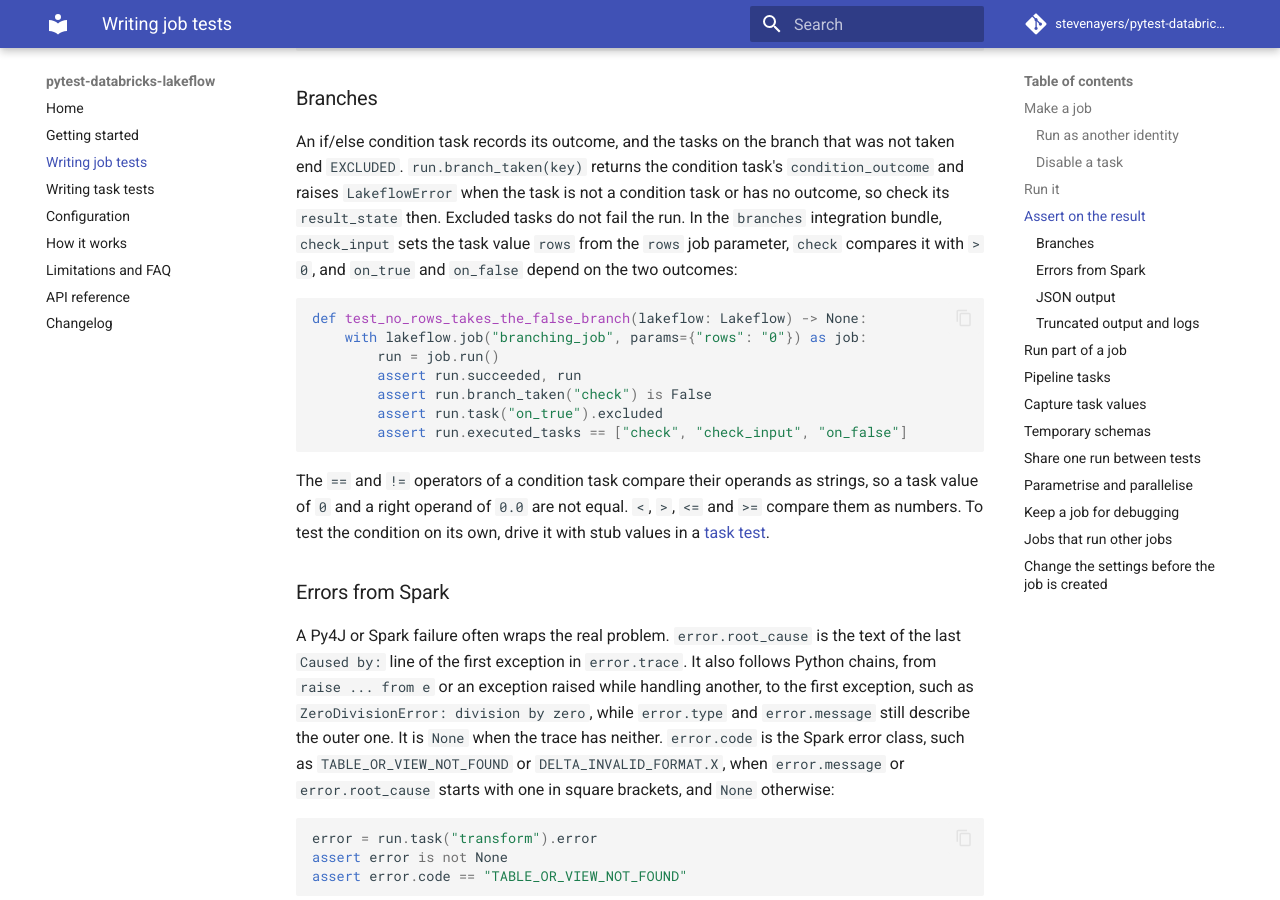
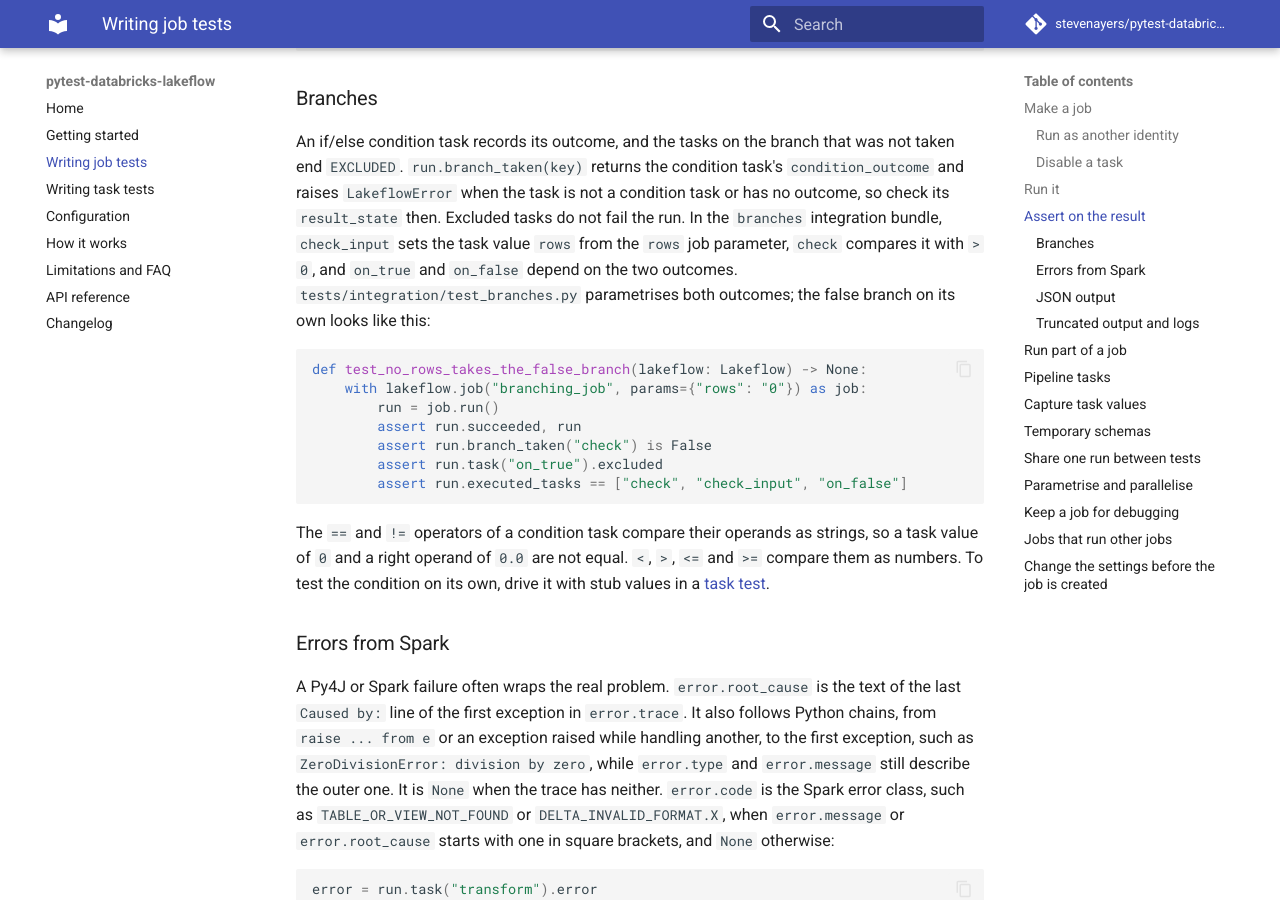
Before and after one commit to stevenayers/pytest-databricks-lakeflow, an MkDocs documentation site: the page built from docs/job-tests.md, in a window 1280 px wide and 900 px high, scrolled down 6203 px. Built offline with MkDocs 1.6.1 and Material for MkDocs 9.7.7, drawn with Linux system fonts in a browser that asks for light colours; comment, search, counter and statistics services are not loaded.

Commit message:
docs: say the branches snippet is one case of the parametrised integration test
Co-Authored-By: Claude Fable 5.1 <noreply@anthropic.com>
Claude-Session: https://claude.ai/code/session_01WvrVfruePK1ajHBMUY2MKH

````diff
--- a/docs/job-tests.md
+++ b/docs/job-tests.md
@@ -174,7 +174,7 @@ def test_failure_detail(lakeflow: Lakeflow) -> None:
 
 ### Branches
 
-An if/else condition task records its outcome, and the tasks on the branch that was not taken end `EXCLUDED`. `run.branch_taken(key)` returns the condition task's `condition_outcome` and raises `LakeflowError` when the task is not a condition task or has no outcome, so check its `result_state` then. Excluded tasks do not fail the run. In the `branches` integration bundle, `check_input` sets the task value `rows` from the `rows` job parameter, `check` compares it with `> 0`, and `on_true` and `on_false` depend on the two outcomes:
+An if/else condition task records its outcome, and the tasks on the branch that was not taken end `EXCLUDED`. `run.branch_taken(key)` returns the condition task's `condition_outcome` and raises `LakeflowError` when the task is not a condition task or has no outcome, so check its `result_state` then. Excluded tasks do not fail the run. In the `branches` integration bundle, `check_input` sets the task value `rows` from the `rows` job parameter, `check` compares it with `> 0`, and `on_true` and `on_false` depend on the two outcomes. `tests/integration/test_branches.py` parametrises both outcomes; the false branch on its own looks like this:
 
 ```python
 def test_no_rows_takes_the_false_branch(lakeflow: Lakeflow) -> None:
````
